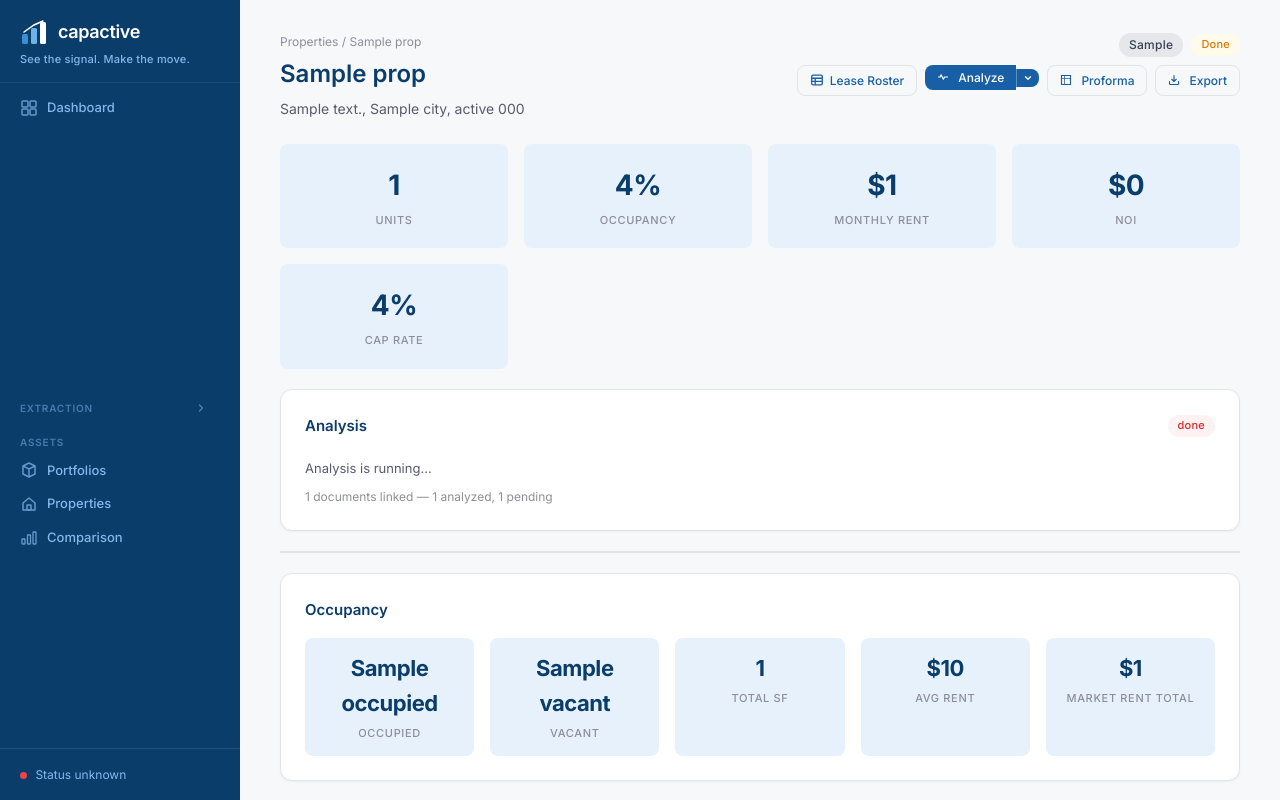
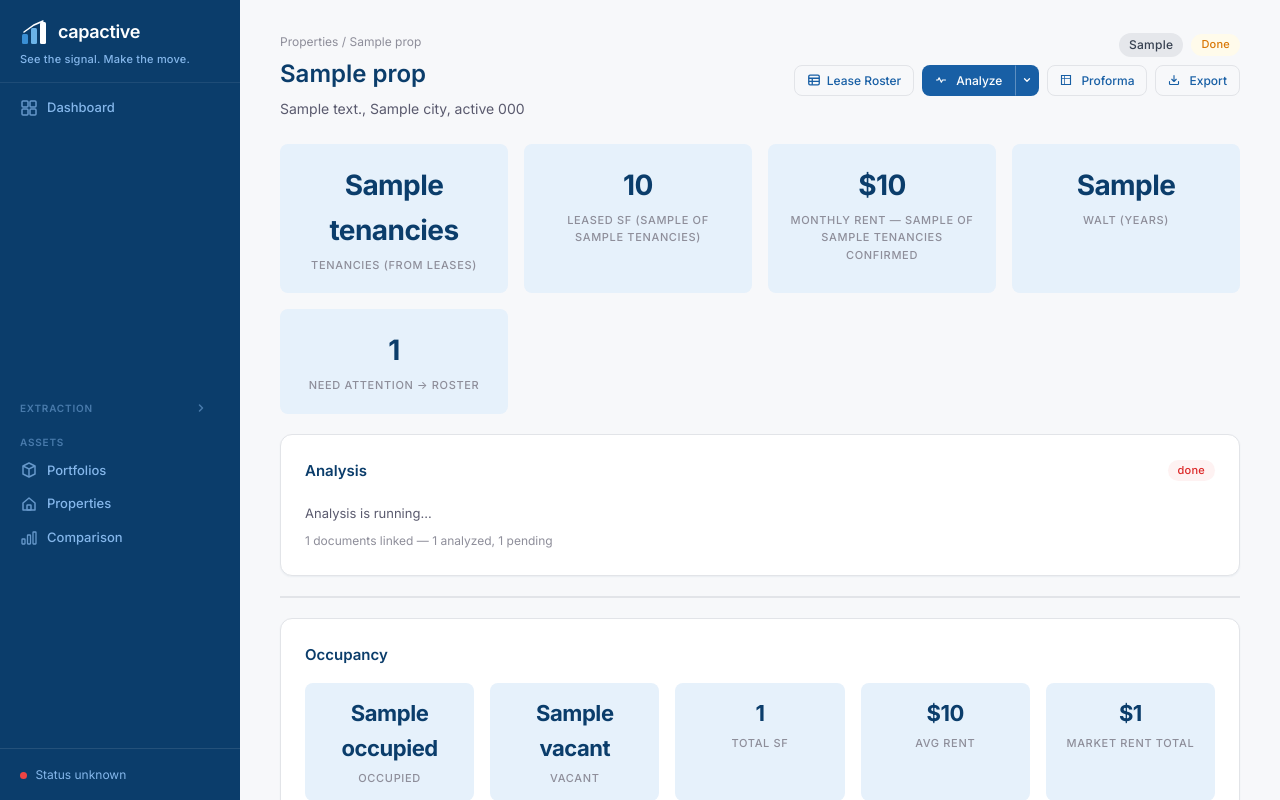
Before and after one commit to sirfaunty/realestate_extractor, a Python web app: template web/templates/property_detail.html in a window 1280 px wide. Shown: the top 800 px of the page. Run offline with Jinja, Linux system fonts and the light colour scheme; the template is opened without the code that fills it: most values are stand-ins (such as "Sample title", 1, 10 or a date in 2020).

Commit message:
Property page: lease-roster stat cards when no units; Analyze button height matches
A lease-only property showed 0 units / 0% occupancy / $0 whatever its leases
said. With no units or rent roll, the cards now come from the lease roster
(tenancies, leased SF, rent confirmed N of M, WALT, need attention), as the
dashboard does. <button>.btn now inherits line-height and has a transparent
1px border, so it matches <a>.btn-secondary; the Analyze caret stretches.

Co-Authored-By: Claude Opus 5.5 <noreply@anthropic.com>

```diff
--- a/web/static/style.css
+++ b/web/static/style.css
@@ -408,7 +408,8 @@ select:focus {
     font-family: inherit;
     font-size: 14px;
     font-weight: 500;
-    border: none;
+    line-height: inherit;           /* <button> and <a> buttons the same height */
+    border: 1px solid transparent;  /* same box as .btn-secondary's border */
     cursor: pointer;
     transition: all 200ms ease;
     text-decoration: none;
--- a/web/templates/property_detail.html
+++ b/web/templates/property_detail.html
@@ -26,7 +26,7 @@
                 <svg width="14" height="14" viewBox="0 0 16 16" fill="none" aria-hidden="true"><rect x="2" y="2.5" width="12" height="11" rx="1.5" stroke="currentColor" stroke-width="1.5"/><path d="M2 6h12M2 9.5h12M6 6v7.5" stroke="currentColor" stroke-width="1.5"/></svg>
                 Lease Roster</a>
             <!-- Analyze dropdown -->
-            <div style="position: relative; display: inline-block;" id="analyze-group">
+            <div style="position: relative; display: inline-flex; align-items: stretch;" id="analyze-group">
                 <button id="analyze-btn" onclick="runAnalysis('smart')" class="btn btn-sm btn-primary" title="Smart re-run: only process docs that need it" style="border-top-right-radius: 0; border-bottom-right-radius: 0;">
                     <svg width="12" height="12" viewBox="0 0 16 16" fill="none" style="vertical-align: -1px; margin-right: 3px;"><path d="M14 8H10L8.5 11L5.5 5L4 8H2" stroke="currentColor" stroke-width="1.5" stroke-linecap="round" stroke-linejoin="round"/></svg>
                     Analyze
@@ -75,6 +75,30 @@
 <!-- Quick Stats -->
 {% set ext = operations.extracted %}
 {% set has_manual = (operations.units.total_units or 0) > 0 %}
+{% if roster %}
+<div class="card-grid" style="margin-bottom: 20px;">
+    <div class="stat-card">
+        <div class="stat-value">{{ roster.tenancies }}</div>
+        <div class="stat-label">Tenancies <span style="color:var(--text-muted);">(from leases)</span></div>
+    </div>
+    <div class="stat-card">
+        <div class="stat-value">{{ '{:,}'.format(roster.leased_sf) }}</div>
+        <div class="stat-label">Leased SF <span style="color:var(--text-muted);">({{ roster.sf_known_for }} of {{ roster.tenancies }})</span></div>
+    </div>
+    <div class="stat-card">
+        <div class="stat-value">${{ '{:,.0f}'.format(roster.monthly_rent_confirmed) }}</div>
+        <div class="stat-label">Monthly Rent <span style="color:var(--text-muted);">— {{ roster.rent_confirmed_for }} of {{ roster.tenancies }} confirmed</span></div>
+    </div>
+    <div class="stat-card">
+        <div class="stat-value">{{ roster.walt_years if roster.walt_years is not none else '—' }}</div>
+        <div class="stat-label">WALT (years)</div>
+    </div>
+    <a class="stat-card" href="{{ url_for('property_roster', property_id=prop.id) }}" style="text-decoration:none;">
+        <div class="stat-value">{{ roster.needs_review|length }}</div>
+        <div class="stat-label">Need attention <span style="color:var(--text-muted);">→ roster</span></div>
+    </a>
+</div>
+{% else %}
 <div class="card-grid" style="margin-bottom: 20px;">
     <div class="stat-card">
         <div class="stat-value">{{ operations.units.total_units if has_manual else (ext.total_units or 0) }}</div>
@@ -97,6 +121,7 @@
         <div class="stat-label">Cap Rate</div>
     </div>
 </div>
+{% endif %}
 
 <!-- Analysis Status -->
 <div id="analysis-status" class="card" style="margin-bottom: 20px; {% if not latest_analysis %}display: none;{% endif %}">
```
Also changed, not shown: webapp.py (+15 -1 lines).
